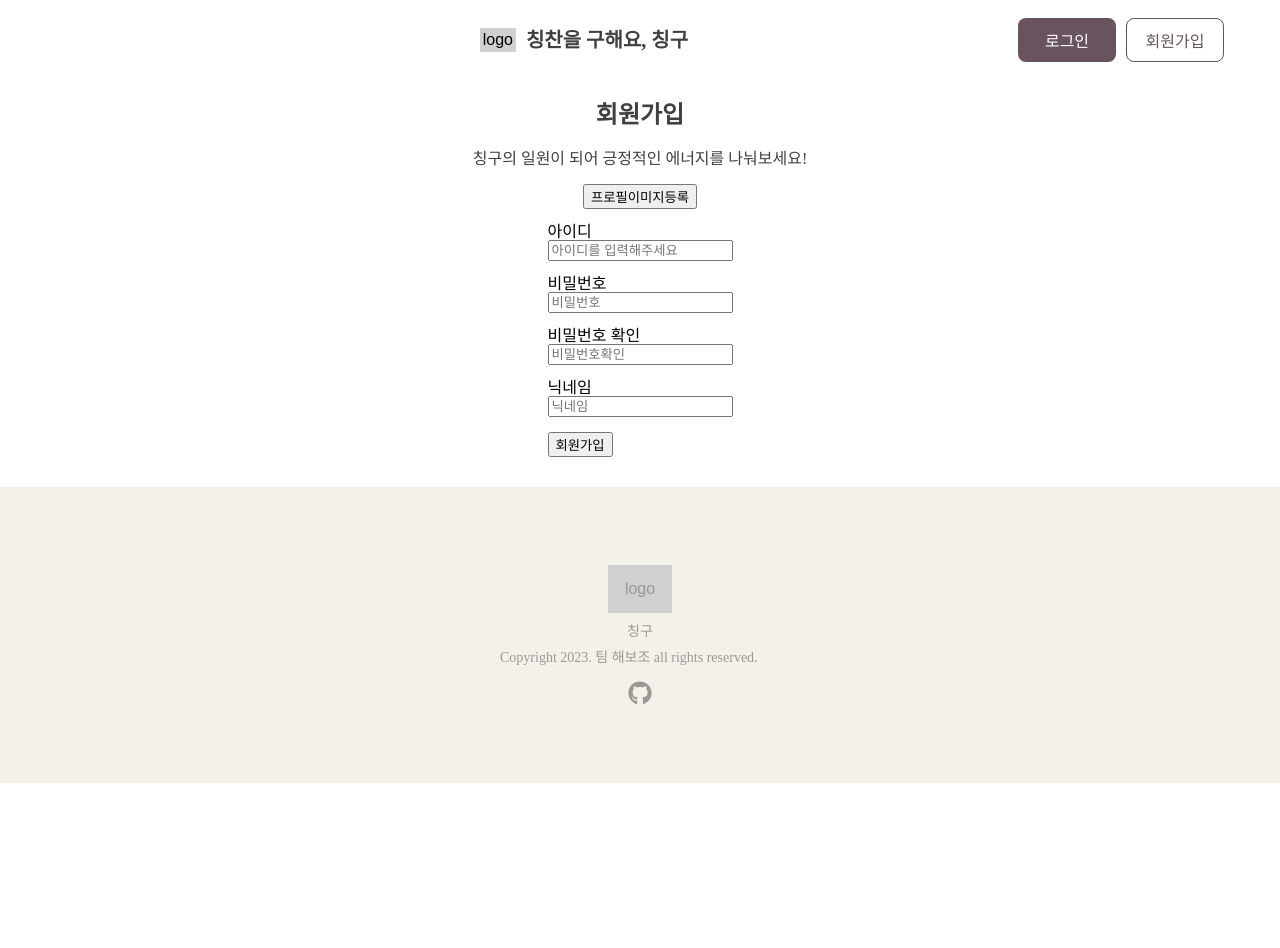
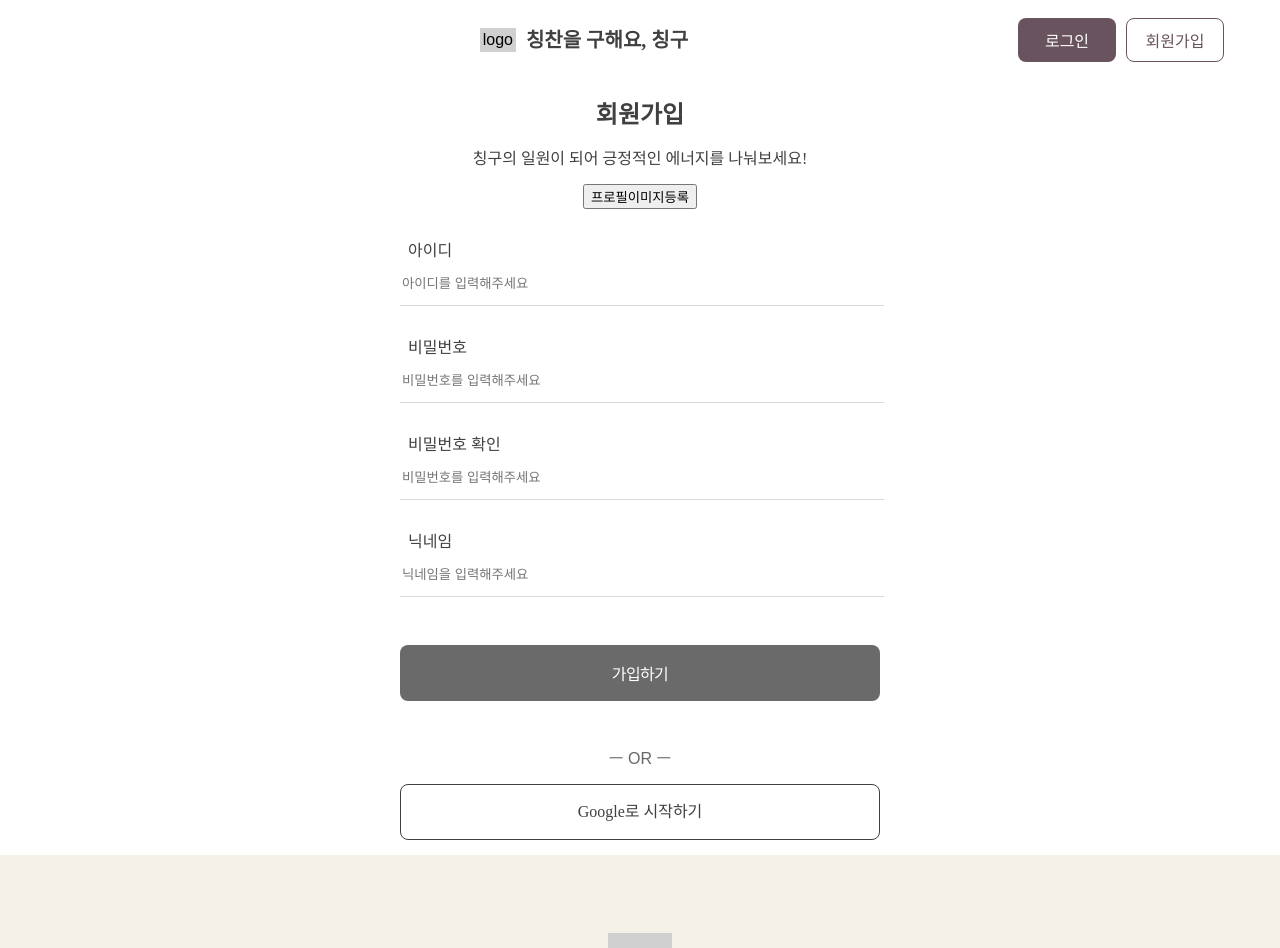
Before and after one commit to DHyeonJ/Compliment, a React (Create React App) app: page /signup in a window 1280 px wide. Shown: the top 948 px of the page. Built offline with nearby package versions, Linux system fonts and the light colour scheme; no server answers.

Commit message:
Feat.회원가입 Firebase와 연결

```diff
--- a/src/pages/user/Signup.jsx
+++ b/src/pages/user/Signup.jsx
@@ -1,8 +1,67 @@
-import React from 'react'
+import React, { useState } from 'react'
 import { styled } from 'styled-components'
+import { auth } from '../../firebase.js'
+import { useNavigate } from 'react-router-dom'
+import { createUserWithEmailAndPassword } from 'firebase/auth'
 function Signup() {
+  console.log(auth)
+  const navigate = useNavigate()
+
+  // 회원가입시 필요한 정보들
+  const [email, setEmail] = useState('')
+  const [password, setPassword] = useState('')
+  const [confirmPassword, setConfirmPassword] = useState('')
+  // const [nickname, setNickname] = useState('')
+  const onChange = (event) => {
+    const {
+      target: { name, value },
+    } = event
+    if (name === 'email') {
+      setEmail(value)
+    }
+    if (name === 'password') {
+      setPassword(value)
+    }
+    if (name === 'confirmPassword') {
+      setConfirmPassword(value)
+    }
+  }
+
+  const Signup = async (e) => {
+    e.preventDefault()
+    if (email.length === 0) {
+      alert('이메일을 입력해주세요')
+    } else if (password.length === 0 || confirmPassword.length === 0) {
+      alert('비밀번호를 입력해주세요')
+    } else if (password !== confirmPassword) {
+      alert('비밀번호가 일치하지 않습니다')
+    }
+
+    if (password === confirmPassword) {
+      try {
+        const userCredential = await createUserWithEmailAndPassword(auth, email, password)
+        alert('회원가입에 성공했습니다.')
+        setEmail('')
+        setPassword('')
+        setConfirmPassword('')
+        navigate('/')
+        console.log(userCredential)
+      } catch (error) {
+        if (error.code === 'auth/email-already-in-use') {
+          alert('이미 사용된 이메일입니다.')
+        } else if (error.code === 'auth/weak-password') {
+          alert('비밀번호가 6자리 이하입니다.')
+        } else if (error.code === 'auth/invalid-email') {
+          alert('이메일 형식을 확인 해주세요.')
+        } else {
+          alert('회원가입에 실패 했습니다.')
+        }
+      }
+    }
+  }
   return (
     <>
+      <SignupDiv>
         <div>
           <SignupH1>회원가입 </SignupH1>
           <SignupText>칭구의 일원이 되어 긍정적인 에너지를 나눠보세요!</SignupText>
@@ -14,34 +73,46 @@ function Signup() {
             <div>
               <SignForm>
                 <SignInputArea>
-                <div>아이디</div>
-                <input placeholder="아이디를 입력해주세요" type="email" name="email" />
+                  <SignupInputLabel>아이디</SignupInputLabel>
+                  <SignupInput placeholder="아이디를 입력해주세요" type="email" name="email" value={email} onChange={onChange} />
                 </SignInputArea>
                 <SignInputArea>
-                <div>비밀번호</div>
-                <input placeholder="비밀번호" type="password" name="password" />
+                  <SignupInputLabel>비밀번호</SignupInputLabel>
+                  <SignupInput placeholder="비밀번호를 입력해주세요" type="password" name="password" value={password} onChange={onChange} />
                 </SignInputArea>
                 <SignInputArea>
-                <div>비밀번호 확인</div>
-                <input placeholder="비밀번호확인" type="password" name="confirmPassword" />
+                  <SignupInputLabel>비밀번호 확인</SignupInputLabel>
+                  <SignupInput placeholder="비밀번호를 입력해주세요" type="password" name="confirmPassword" value={confirmPassword} onChange={onChange} />
                 </SignInputArea>
                 <SignInputArea>
-                <div>닉네임</div>
-                <input placeholder="닉네임" type="text" name="nickname" />
+                  <SignupInputLabel>닉네임</SignupInputLabel>
+                  <SignupInput placeholder="닉네임을 입력해주세요 " type="text" name="nickname" />
                 </SignInputArea>
                 <SignInputArea>
-                <button onClick={Signup}>회원가입</button>
+                  {/* eslint-disable-next-line @typescript-eslint/no-misused-promises */}
+                  <SignupBtn onClick={Signup}>가입하기</SignupBtn>
                 </SignInputArea>
               </SignForm>
             </div>
+            <SignWithGoogleArea>
+              <SignLine> ㅡ OR ㅡ </SignLine>
+              <SignWithGoogleBtn>Google로 시작하기 </SignWithGoogleBtn>
+            </SignWithGoogleArea>
           </div>
         </SignupArea>
+      </SignupDiv>
     </>
   )
 }
 
 export default Signup
 
+const SignupDiv = styled.div`
+  display: flex;
+  flex-direction: column;
+  align-items: center;
+  justify-content: center;
+`
 const SignupText = styled.div`
   color: #404040;
   text-align: center;
@@ -67,7 +138,9 @@ const SignupH1 = styled.div`
 
 const SignupArea = styled.div`
   display: flex;
-  height: 690 px;
+  height: 975 px;
+  width: 736px;
+  flex: 100;
   flex-direction: column;
   align-items: center; /* 변경된 부분: 가운데 정렬 */
   gap: 48 px;
@@ -91,5 +164,89 @@ const SignForm = styled.form`
 `
 
 const SignInputArea = styled.div`
-  margin: 15px;
+  margin-left: 128px;
+  margin-right: 128px;
+  width: 480px;
 `
+
+const SignupInputLabel = styled.div`
+  display: flex;
+  width: 480px;
+  height: 20px;
+  padding: 0px 8px;
+  margin-top: 32px;
+  align-items: center;
+  flex-shrink: 0;
+  color: #404040;
+`
+const SignupInput = styled.input`
+  display: flex;
+  width: 480px;
+  height: 42px;
+  flex-direction: column;
+  justify-content: center;
+  align-items: flex-start;
+  border-bottom: 1px solid #d9d9d9;
+  border-left-width: 0;
+  border-right-width: 0;
+  border-top-width: 0;
+  border-bottom-width: 1;
+  color: #d9d9d9;
+`
+const SignupBtn = styled.button`
+  display: flex;
+  width: 480px;
+  height: 56px;
+  padding: 13px 32px;
+  justify-content: center;
+  align-items: center;
+  gap: 10px;
+  flex-shrink: 0;
+  border-radius: 8px;
+  border: none;
+  background: #6a6a6a;
+  margin-top: 48px;
+  margin-bottom: 48px;
+  color: #fff;
+  text-align: center;
+  font-family: Pretendard;
+  font-size: 16px;
+  font-style: normal;
+  font-weight: 500;
+  line-height: normal;
+  letter-spacing: -0.64px;
+`
+const SignWithGoogleArea = styled.div`
+  margin-left: 128px;
+  margin-right: 128px;
+`
+const SignLine = styled.div`
+  display: flex;
+  width: 480px;
+  height: 19px;
+  flex-direction: column;
+  align-items: center;
+  gap: 10px;
+  justify-content: center;
+  color: #666666;
+`
+
+const SignWithGoogleBtn = styled.button`
+  display: flex;
+  margin-top: 16px;
+  width: 480px;
+  height: 56px;
+  padding: 8px 0px;
+  justify-content: center;
+  align-items: center;
+  gap: 8px;
+  border-radius: 8px;
+  border: 1px solid #404040;
+  background: var(--white, #fff);
+  color: #404040;
+  font-family: Pretendard;
+  font-size: 16px;
+  font-style: normal;
+  font-weight: 500;
+  line-height: 110%; /* 17.6px */
+`
```
Also changed, not shown: package.json (+1 -6 lines), .eslintrc.json, 2 other files (tests, documents, lock files or other folders). Lines whose indentation alone changed are shown as unchanged.
